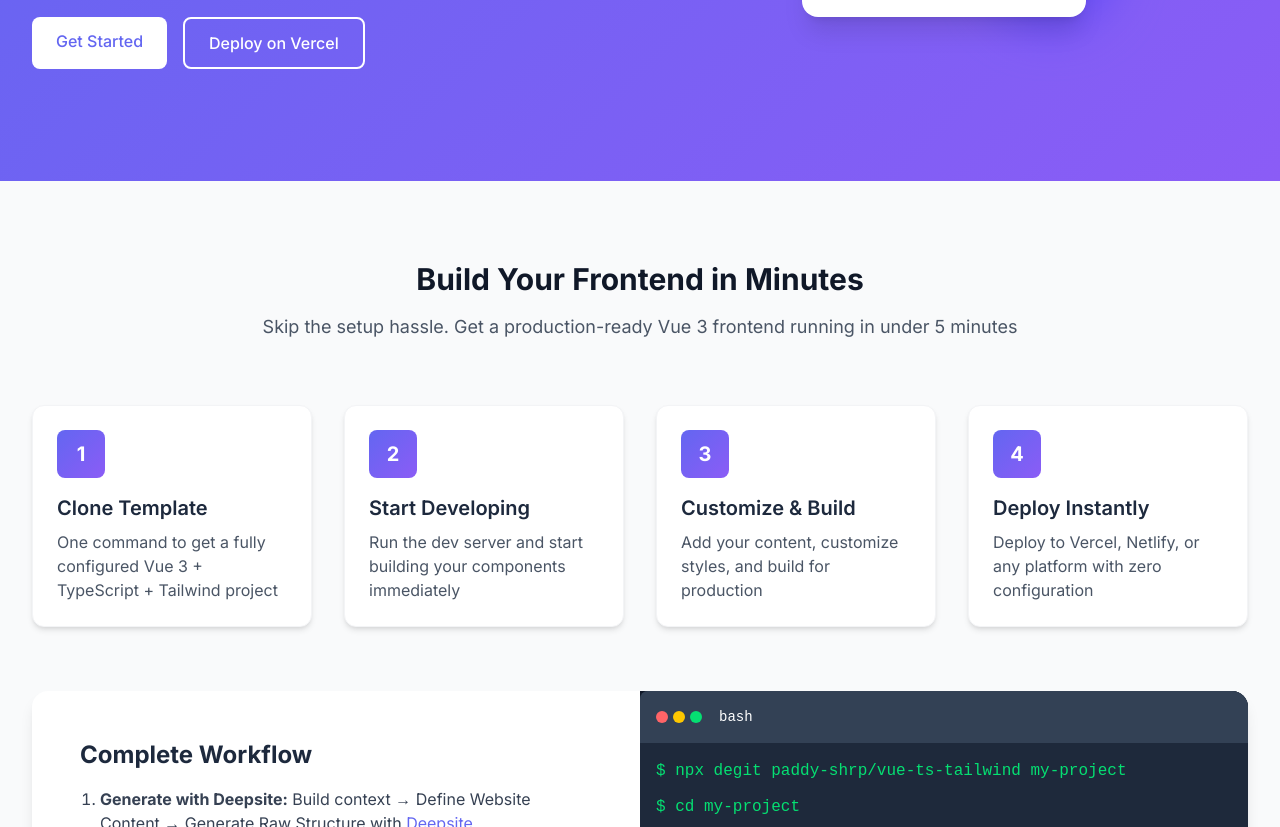
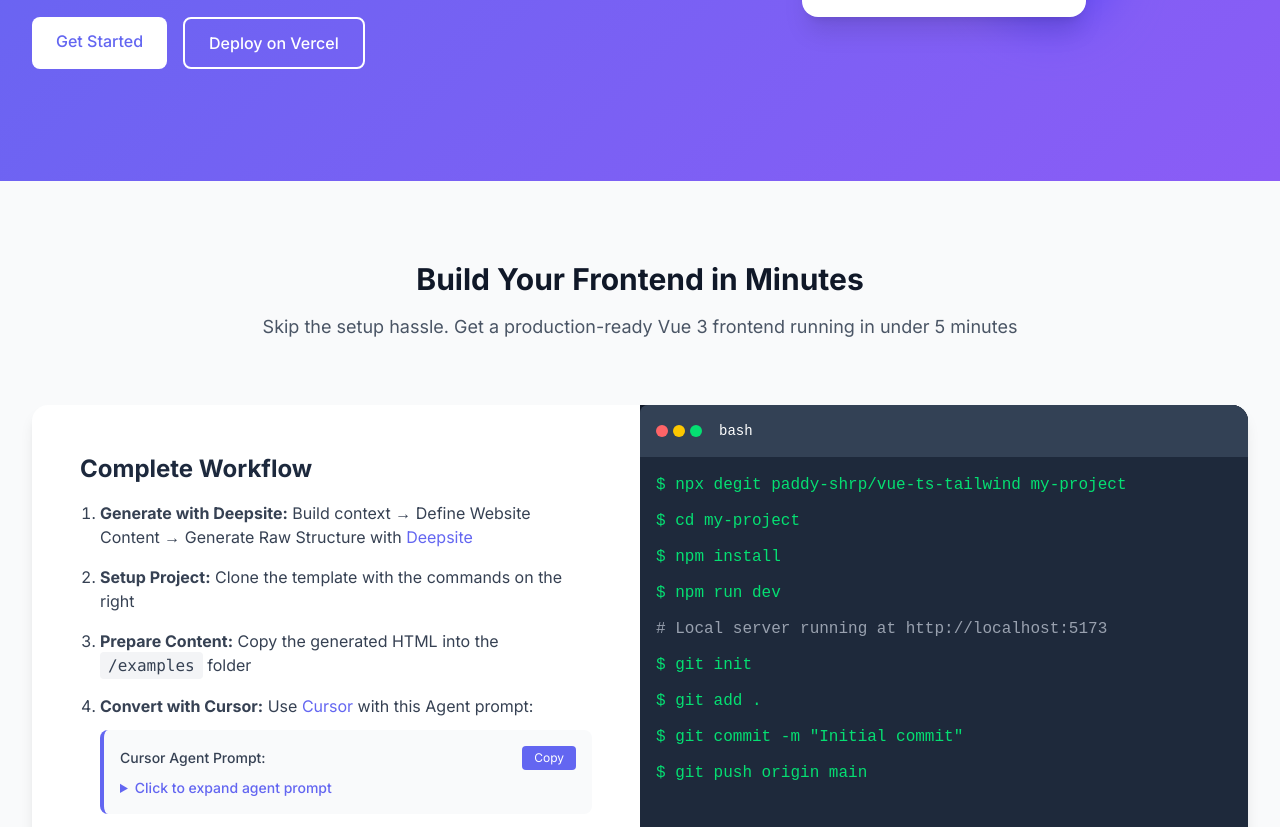
Before and after one commit to paddy-shrp/vue-ts-tailwind, a Vue app: page / in a window 1280 px wide. Shown: the part 391-1218 px from the top of the page. Built offline with nearby package versions, Linux system fonts and the light colour scheme.

Commit message:
Refactor ProcessSection.vue: Remove static step cards to streamline the component layout and focus on essential project setup information.

```diff
--- a/src/components/ProcessSection.vue
+++ b/src/components/ProcessSection.vue
@@ -7,49 +7,6 @@
                     Skip the setup hassle. Get a production-ready Vue 3 frontend running in under 5 minutes
                 </p>
             </div>
-
-            <div class="grid grid-cols-1 md:grid-cols-2 lg:grid-cols-4 gap-8 mb-16">
-                <div class="step-card bg-white rounded-xl p-6 shadow-md border border-gray-100">
-                    <div class="w-12 h-12 rounded-lg gradient-bg flex items-center justify-center text-white mb-4">
-                        <span class="text-xl font-bold">1</span>
-                    </div>
-                    <h3 class="text-xl font-semibold mb-2">Clone Template</h3>
-                    <p class="text-gray-600">
-                        One command to get a fully configured Vue 3 + TypeScript + Tailwind project
-                    </p>
-                </div>
-
-                <div class="step-card bg-white rounded-xl p-6 shadow-md border border-gray-100">
-                    <div class="w-12 h-12 rounded-lg gradient-bg flex items-center justify-center text-white mb-4">
-                        <span class="text-xl font-bold">2</span>
-                    </div>
-                    <h3 class="text-xl font-semibold mb-2">Start Developing</h3>
-                    <p class="text-gray-600">
-                        Run the dev server and start building your components immediately
-                    </p>
-                </div>
-
-                <div class="step-card bg-white rounded-xl p-6 shadow-md border border-gray-100">
-                    <div class="w-12 h-12 rounded-lg gradient-bg flex items-center justify-center text-white mb-4">
-                        <span class="text-xl font-bold">3</span>
-                    </div>
-                    <h3 class="text-xl font-semibold mb-2">Customize & Build</h3>
-                    <p class="text-gray-600">
-                        Add your content, customize styles, and build for production
-                    </p>
-                </div>
-
-                <div class="step-card bg-white rounded-xl p-6 shadow-md border border-gray-100">
-                    <div class="w-12 h-12 rounded-lg gradient-bg flex items-center justify-center text-white mb-4">
-                        <span class="text-xl font-bold">4</span>
-                    </div>
-                    <h3 class="text-xl font-semibold mb-2">Deploy Instantly</h3>
-                    <p class="text-gray-600">
-                        Deploy to Vercel, Netlify, or any platform with zero configuration
-                    </p>
-                </div>
-            </div>
-
             <div class="bg-white rounded-2xl shadow-lg overflow-hidden">
                 <div class="md:flex">
                     <div class="md:w-1/2 p-8 md:p-12">
```
